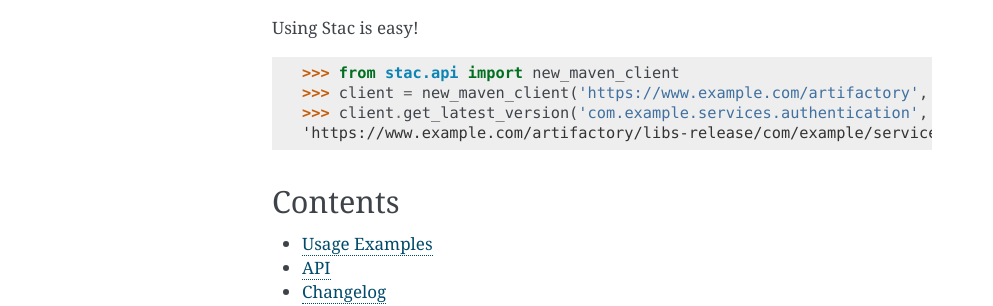
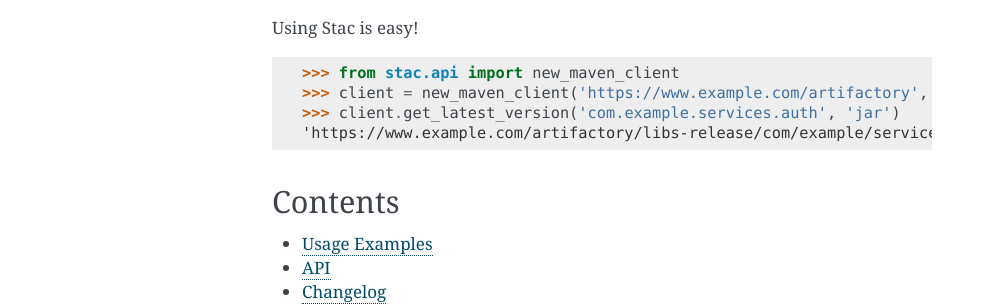
Before and after one commit to smarter-travel-media/stac, a Sphinx documentation site: the page built from doc/index.rst, in a window 1280 px wide. Shown: the part 702-1008 px from the top of the page, without its empty margins (148-1141 px from the left). Built offline with Sphinx 7.4.7, drawn with Linux system fonts in a browser that asks for light colours.

Commit message:
Use shorter package name

```diff
--- a/doc/index.rst
+++ b/doc/index.rst
@@ -39,8 +39,8 @@ Using Stac is easy!
 
     >>> from stac.api import new_maven_client
     >>> client = new_maven_client('https://www.example.com/artifactory', 'libs-release')
-    >>> client.get_latest_version('com.example.services.authentication', 'jar')
-    'https://www.example.com/artifactory/libs-release/com/example/services/authentication/1.2.3/authentication-1.2.3.jar'
+    >>> client.get_latest_version('com.example.services.auth', 'jar')
+    'https://www.example.com/artifactory/libs-release/com/example/services/auth/1.2.3/auth-1.2.3.jar'
 
 
 
```
